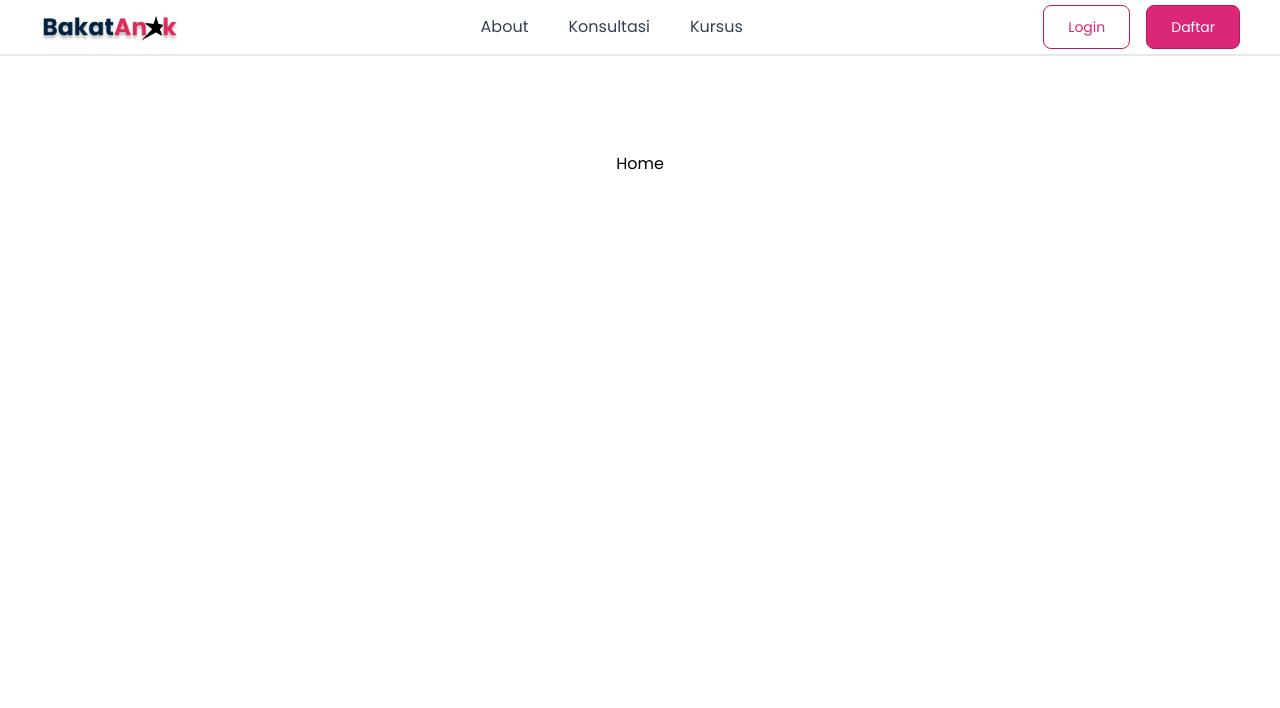
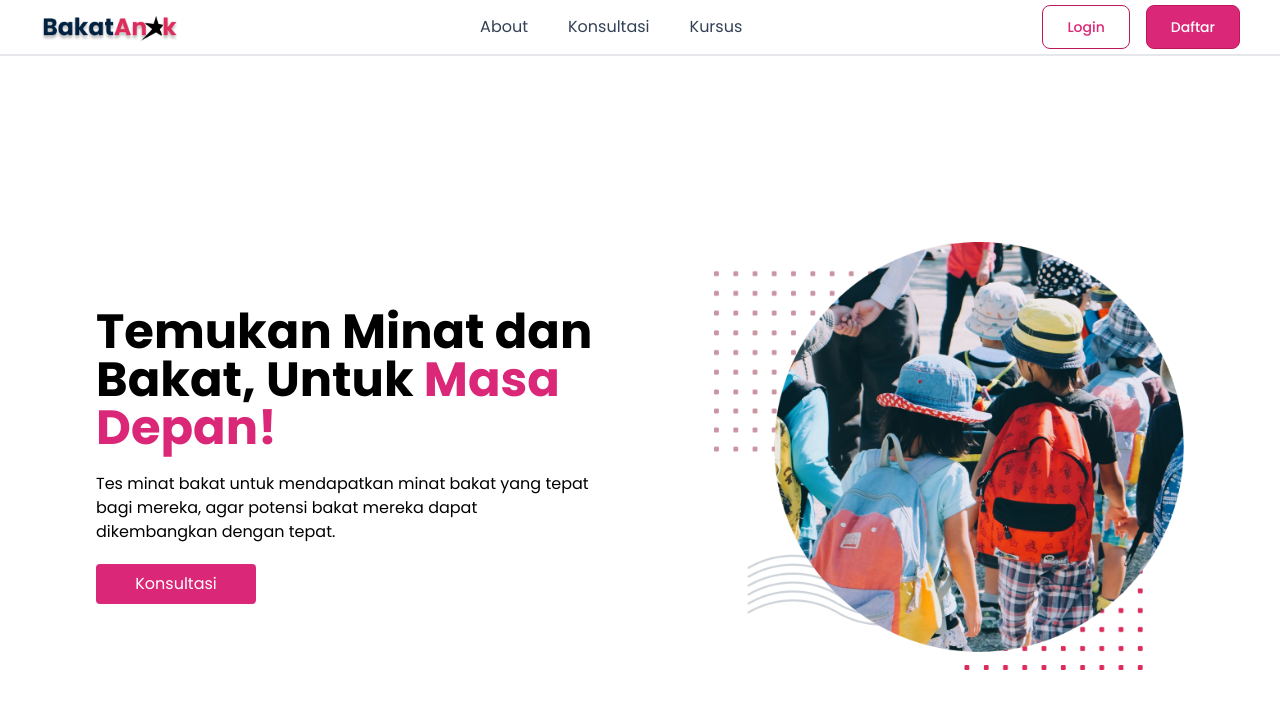
Before and after one commit to RioAldie/bakatanak-app, a Next.js app: page / in a window 1280 px wide. Shown: the top 708 px of the page. Built offline with nearby package versions, Linux system fonts and the light colour scheme.

Commit message:
slicing ui design page login and landing page

```diff
--- a/src/app/auth/login/page.tsx
+++ b/src/app/auth/login/page.tsx
@@ -1,19 +1,32 @@
 const LoginPage = () => {
   return (
     <div className="w-full min-h-screen flex justify-center items-center">
-      <div className="w-96 h-96 border border-slate-400">
-        <form>
-          <label htmlFor="email">Email</label>
+      <div className="w-96 h-96 ">
+        <form className="flex flex-col gap-3 justify-center items-center">
+          <p className="text-3xl font-semibold">Login</p>
+          <label htmlFor="email" className="text-slate-500 w-full">
+            Email
+          </label>
           <input
             type="email"
-            className="block w-full mt-3 border border-slate-400 rounded-md h-11 p-4 placeholder-[#002140]"
-            placeholder="Email"
+            className="block w-full border border-pink-600  text-slate-500 rounded-md h-11 p-4 placeholder-slate-500"
+            placeholder="Masukan Email"
             autoFocus
             name="email"
           />
-          <label htmlFor="password">Password</label>
-          <input type="text" placeholder="masukan password" />
-          <button>Masuk</button>
+          <label htmlFor="password" className="text-slate-500 w-full">
+            Password
+          </label>
+          <input
+            type="password"
+            className="block w-full border border-pink-600 text-slate-500 rounded-md h-11 p-4 placeholder-slate-500"
+            placeholder="Masukan Password"
+            autoFocus
+            name="password"
+          />
+          <button className="bg-pink-600 rounded mt-3 h-10 w-48 text-white">
+            Masuk
+          </button>
         </form>
       </div>
     </div>
--- a/src/app/layout.tsx
+++ b/src/app/layout.tsx
@@ -6,7 +6,7 @@ import Navbar from '@/components/navbar/Navbar';
 const inter = Inter({ subsets: ['latin'] });
 const poppins = Poppins({
   subsets: ['latin'],
-  weight: '400',
+  weight: ['400', '500', '700'],
 });
 
 export const metadata: Metadata = {
--- a/src/app/page.tsx
+++ b/src/app/page.tsx
@@ -1,7 +1,30 @@
+import Image from 'next/image';
+
 export default function Home() {
   return (
-    <main className="flex min-h-screen flex-col items-center justify-between p-24">
-      <div>Home</div>
+    <main className="flex min-h-screen flex-row items-center justify-between p-24">
+      <div className="w-[500px] flex flex-col justify-start gap-5">
+        <h1 className="font-bold text-5xl text-black text-poppins">
+          Temukan Minat dan Bakat, Untuk{' '}
+          <span className="text-pink-600">Masa Depan!</span>{' '}
+        </h1>
+        <p className="font-normal text-base">
+          Tes minat bakat untuk mendapatkan minat bakat yang tepat
+          bagi mereka, agar potensi bakat mereka dapat dikembangkan
+          dengan tepat.
+        </p>
+        <button className="w-40 h-10 bg-pink-600 text-white rounded">
+          Konsultasi
+        </button>
+      </div>
+      <div>
+        <Image
+          src={'/images/thumbnail-bakatanak.png'}
+          alt="thumbnail-bakatanak"
+          width={470}
+          height={421}
+        />
+      </div>
     </main>
   );
 }
--- a/src/components/navbar/Navbar.tsx
+++ b/src/components/navbar/Navbar.tsx
@@ -16,7 +16,7 @@ const Navbar = () => {
         <ul className="flex flex-row justify-center gap-10">
           <li className="text-slate-700 hover:text-pink-600 ">
             {' '}
-            <Link href="/home"> About</Link>
+            <Link href="/"> About</Link>
           </li>
           <li className="text-slate-700 hover:text-pink-600">
             {' '}
@@ -24,7 +24,7 @@ const Navbar = () => {
           </li>
           <li className="text-slate-700 hover:text-pink-600">
             {' '}
-            <Link href="/home">Kursus</Link>
+            <Link href="/">Kursus</Link>
           </li>
         </ul>
       </div>
```
Also changed, not shown: public/images/thumbnail-bakatanak.png (added).
